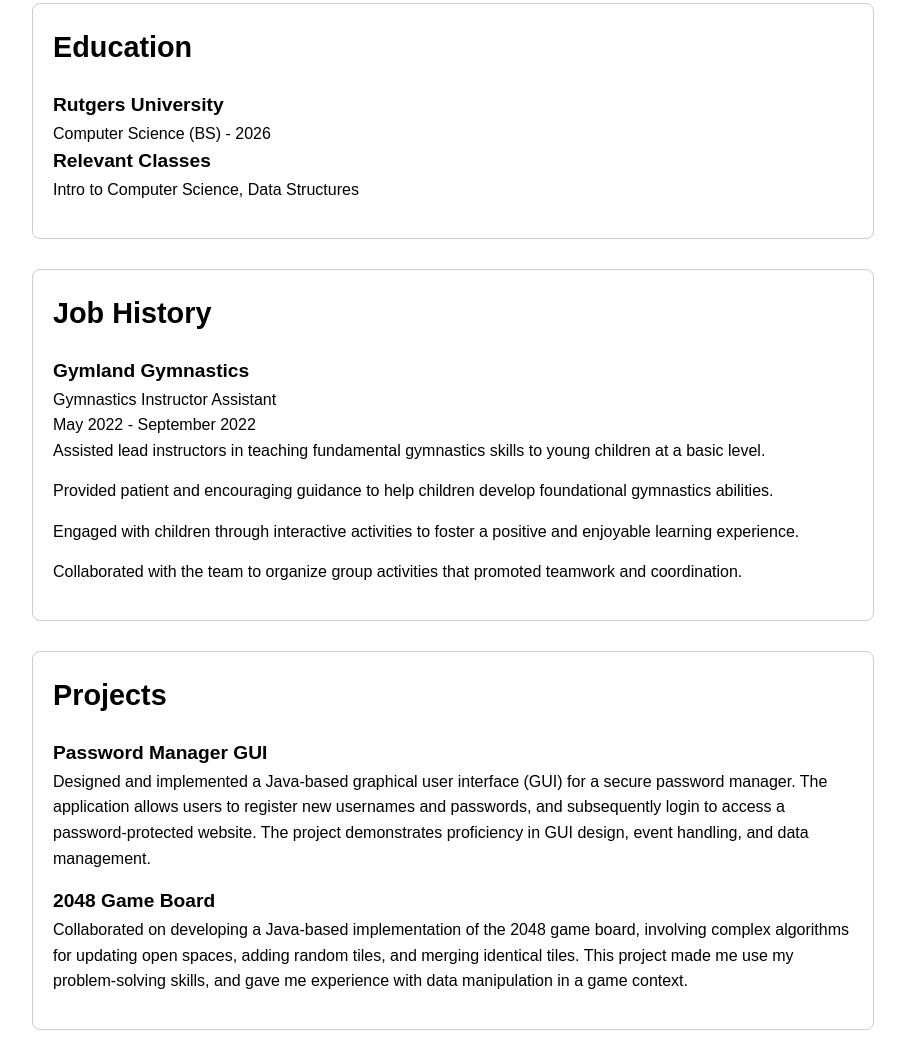
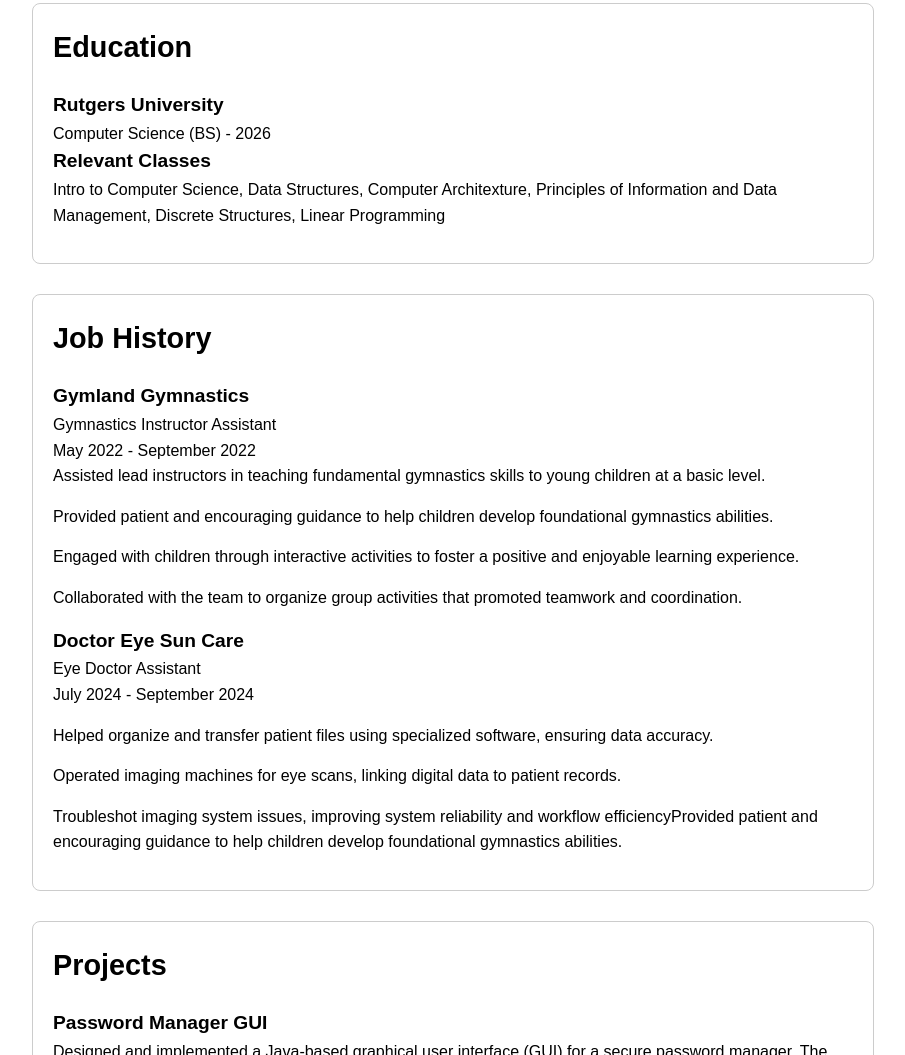
Before and after one commit to Yillow/SullivanLee.github.io, a plain HTML site: page index.html in a window 1280 px wide. Shown: the part 603-1658 px from the top of the page, without its empty margins (187-1092 px from the left). Drawn offline with Linux system fonts and the light colour scheme.

Commit message:
Update index.html

```diff
--- a/index.html
+++ b/index.html
@@ -27,7 +27,7 @@
                 <strong>Rutgers University</strong>
                 <p>Computer Science (BS) - 2026</p>
                 <strong>Relevant Classes</strong>
-                <p>Intro to Computer Science, Data Structures</p>
+                <p>Intro to Computer Science, Data Structures, Computer Architexture, Principles of Information and Data Management, Discrete Structures, Linear Programming</p>
             </li>
         </ul>
     </section>
@@ -45,6 +45,16 @@
                     <li>Provided patient and encouraging guidance to help children develop foundational gymnastics abilities.</li>
                     <li>Engaged with children through interactive activities to foster a positive and enjoyable learning experience.</li>
                     <li>Collaborated with the team to organize group activities that promoted teamwork and coordination.</li>
+                </ul>
+                    <strong>Doctor Eye Sun Care</strong>
+                <p>Eye Doctor Assistant</p>
+
+                <p>July 2024 - September 2024</p>
+                <ul>
+                    <li></li>
+                    <li>Helped organize and transfer patient files using specialized software, ensuring data accuracy.</li>
+                    <li>Operated imaging machines for eye scans, linking digital data to patient records.</li>
+                    <li>Troubleshot imaging system issues, improving system reliability and workflow efficiencyProvided patient and encouraging guidance to help children develop foundational gymnastics abilities.</li>
                 </ul>
             </li>
         </ul>
```
